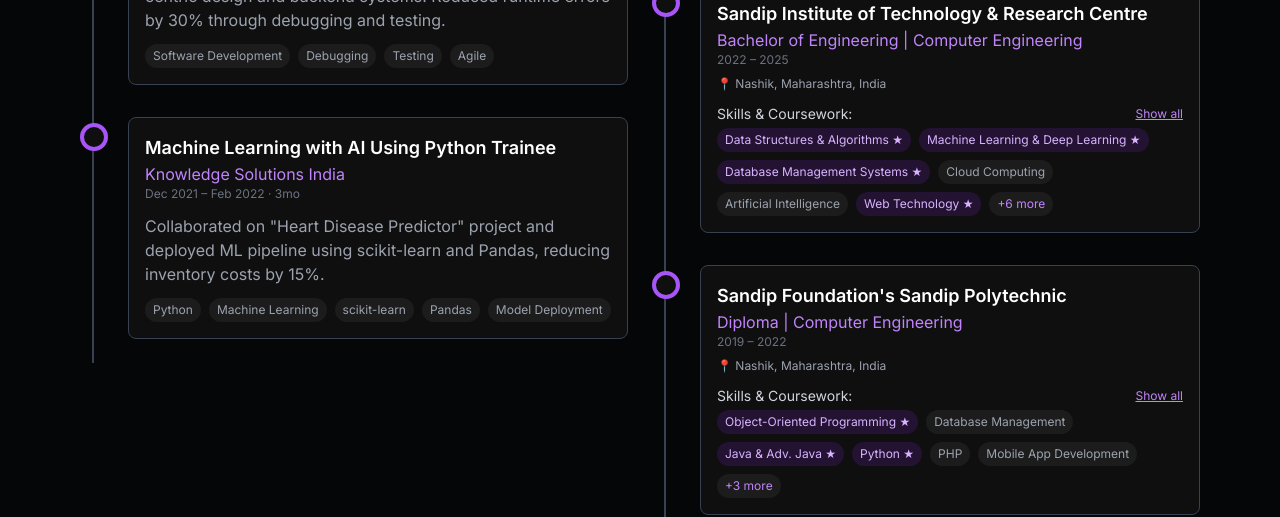
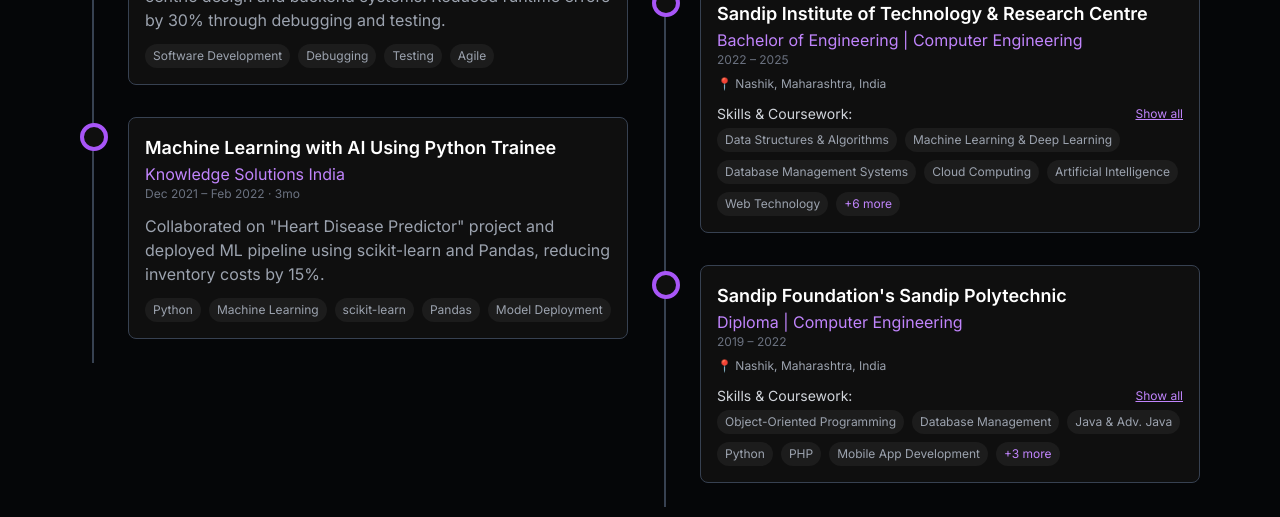
Before and after one commit to shreyuu/Portfolio, a React (Create React App) app: page / in a window 1280 px wide. Shown: the part 1360-1877 px from the top of the page. Built offline with nearby package versions, Linux system fonts and the light colour scheme; no server answers.

Commit message:
refactor: Comment out core skills in Education component for clarity

```diff
--- a/src/components/Education.jsx
+++ b/src/components/Education.jsx
@@ -15,18 +15,18 @@
 
   // Core skills that are most relevant to your career path
   const coreSkills = [
-    'Data Structures & Algorithms',
-    'Web Technology',
-    'Machine Learning & Deep Learning',
-    'Database Management Systems',
-    'Software Engineering',
-    'Object-Oriented Programming',
-    'Python',
-    'Java & Adv. Java',
-    'Business Analytics',
-    'Big Data',
-    'Supply Chain Management',
-    'Digital Marketing'
+    // 'Data Structures & Algorithms',
+    // 'Web Technology',
+    // 'Machine Learning & Deep Learning',
+    // 'Database Management Systems',
+    // 'Software Engineering',
+    // 'Object-Oriented Programming',
+    // 'Python',
+    // 'Java & Adv. Java',
+    // 'Business Analytics',
+    // 'Big Data',
+    // 'Supply Chain Management',
+    // 'Digital Marketing'
   ];
 
   const educations = [
@@ -47,7 +47,7 @@
         'Data at Scale: Management & Processing',
         'Data Driven Dissertation Project',
         'Supply Chain Planning & Management',
-        'Digital Marketing',
+        'Advanced Operations Analysis',
         'Machine Learning and Predictive Analytics'
       ],
     },
@@ -189,7 +189,7 @@
                           whileHover={hoverScale}
                           title={isCore ? 'Core skill for my career path' : ''}
                         >
-                          {skill}{isCore && ' ★'}
+                          {skill}{isCore && ' ★'} {/* Core skill indicator */}
                         </motion.span>
                       );
                     })}
```
